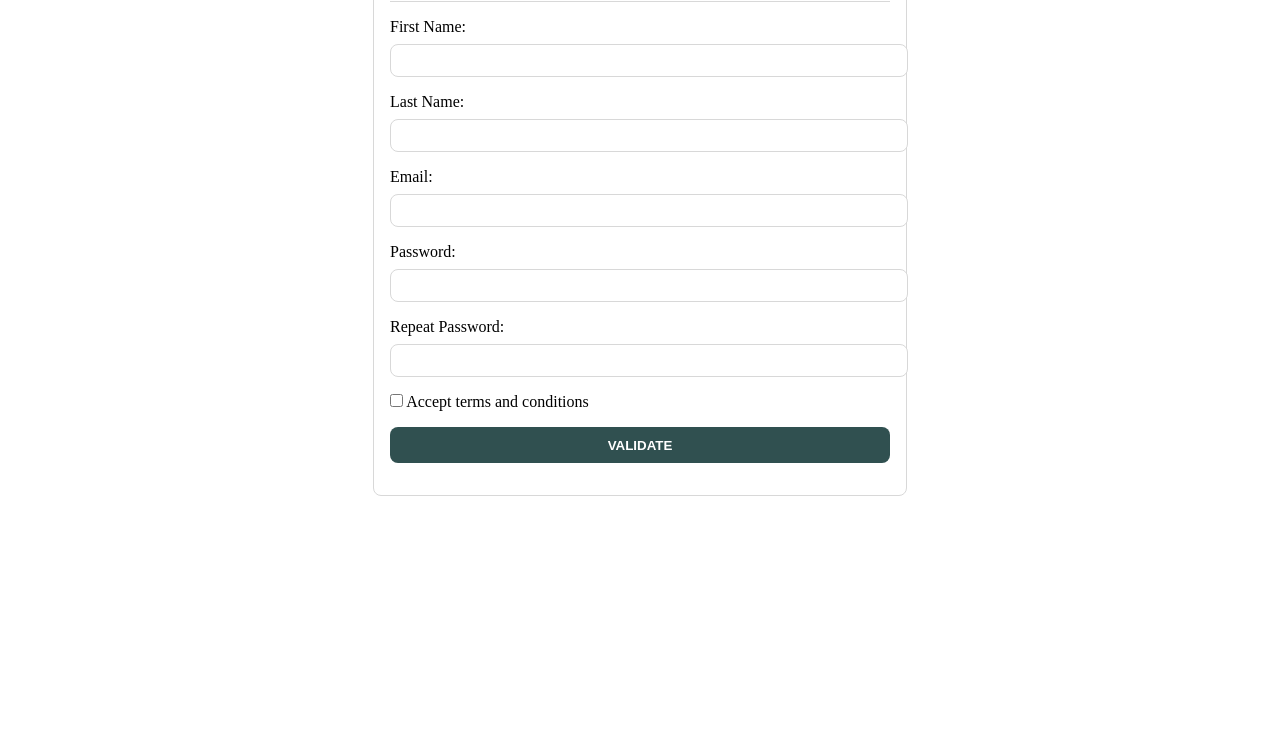
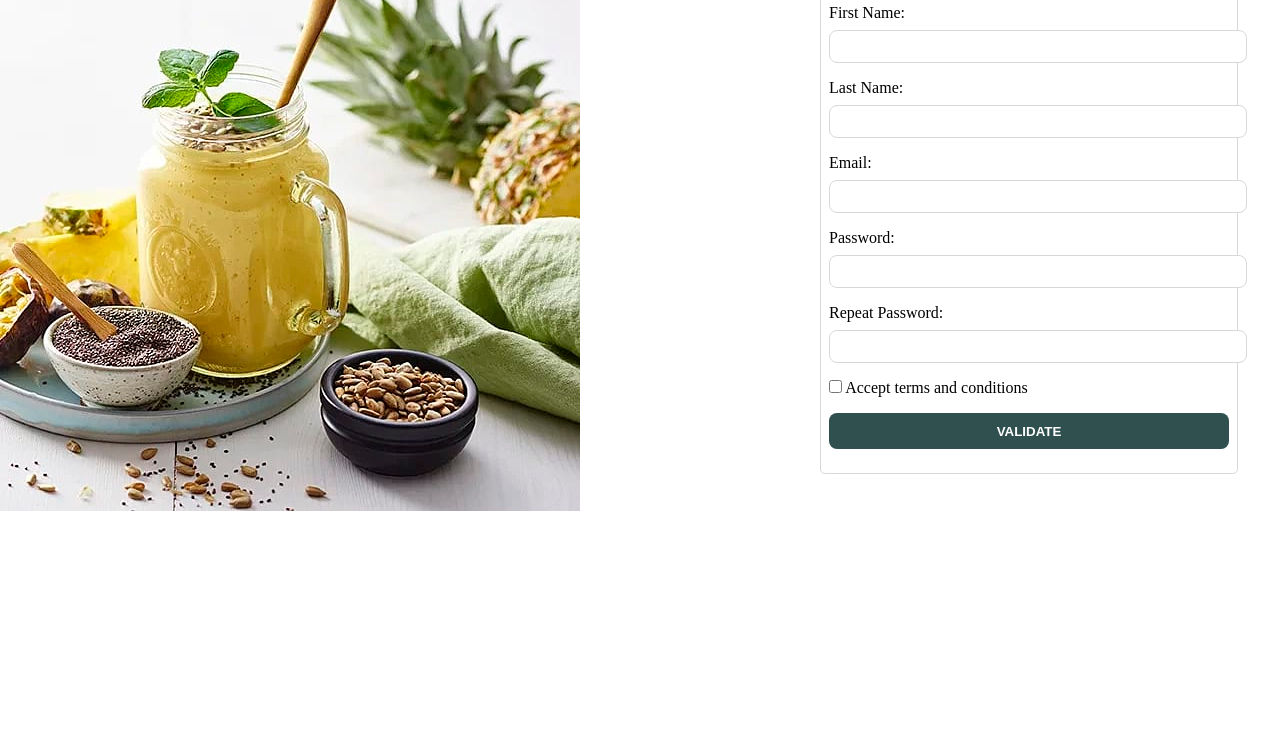
Before and after one commit to ZainabJafari/Recipe-page, a plain HTML site: page front-end/createAccount.html in a window 1280 px wide. Shown: the part 69-800 px from the top of the page. Drawn offline with Linux system fonts and the light colour scheme.

Commit message:
create account part added

```diff
--- a/front-end/createAccount.html
+++ b/front-end/createAccount.html
@@ -1,5 +1,6 @@
 <!DOCTYPE html>
 <html lang="en">
+
 <head>
   <meta charset="UTF-8">
   <meta http-equiv="X-UA-Compatible" content="IE=edge">
@@ -7,9 +8,16 @@
   <link rel="stylesheet" href="styles.css">
   <title>Validering av formulär</title>
 </head>
+
 <body>
-  <div class="wrapper">
 
+  <section class="Header">
+
+    <div>
+      <img src="img/d2.jpg" alt="food">
+
+
+      <div class="register_text">
         <form id="validationForm" class="validation-form">
           <div class="headline">
             <h1>Validation Form</h1>
@@ -65,7 +73,11 @@
 
         </form>
       </div>
+    </div>
+
+  </section>
 
   <script src="script.js"></script>
 </body>
+
 </html>
--- a/front-end/partials/_createAccount.scss
+++ b/front-end/partials/_createAccount.scss
@@ -1,15 +1,25 @@
-.wrapper {
-    // height: 30vh;
-    display: grid;
-    place-items: center;
+// .wrapper {
+//     // height: 30vh;
+//     // display: grid;
+//     // place-items: center;
+// }
+
+.validation-form {
+    width: 400px;
+    background-color: #ffffff;
+    padding: .5rem;
+    border-radius: .3rem;
+    border: 1px solid #d8d8d8;
 }
 
-.validation-form {
-    width: 500px;
-    background-color: #ffffff;
-    padding: 1rem;
-    border-radius: .5rem;
-    border: 1px solid #d8d8d8;
+.register_text{
+    float: right;
+    inline-size: 400px;
+    padding: 60px;
+    position: relative;
+    margin-top: 3px;
+    padding-top: 1px;
+
 }
 
 .headline {
--- a/front-end/partials/_footer.scss
+++ b/front-end/partials/_footer.scss
@@ -1,9 +1,9 @@
-// @import "/front-end/partials/variables";
+@import "variables";
 
 
 #footer {
     padding: 40px;
-    // background-color: $secondColor;
+    background-color: $secondColor;
 
 }
 
```
Also changed, not shown: front-end/styles.css, 1 other file. Lines whose indentation alone changed are shown as unchanged.
